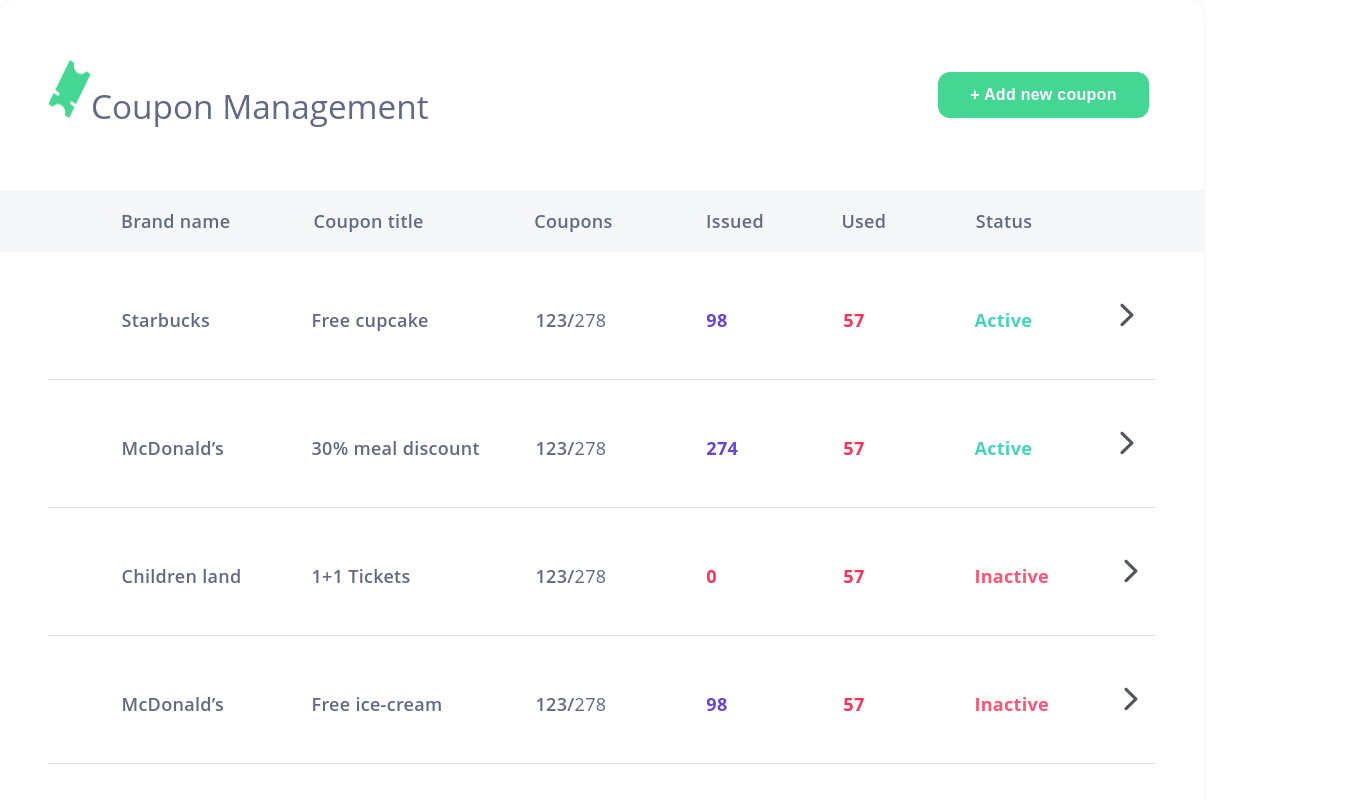
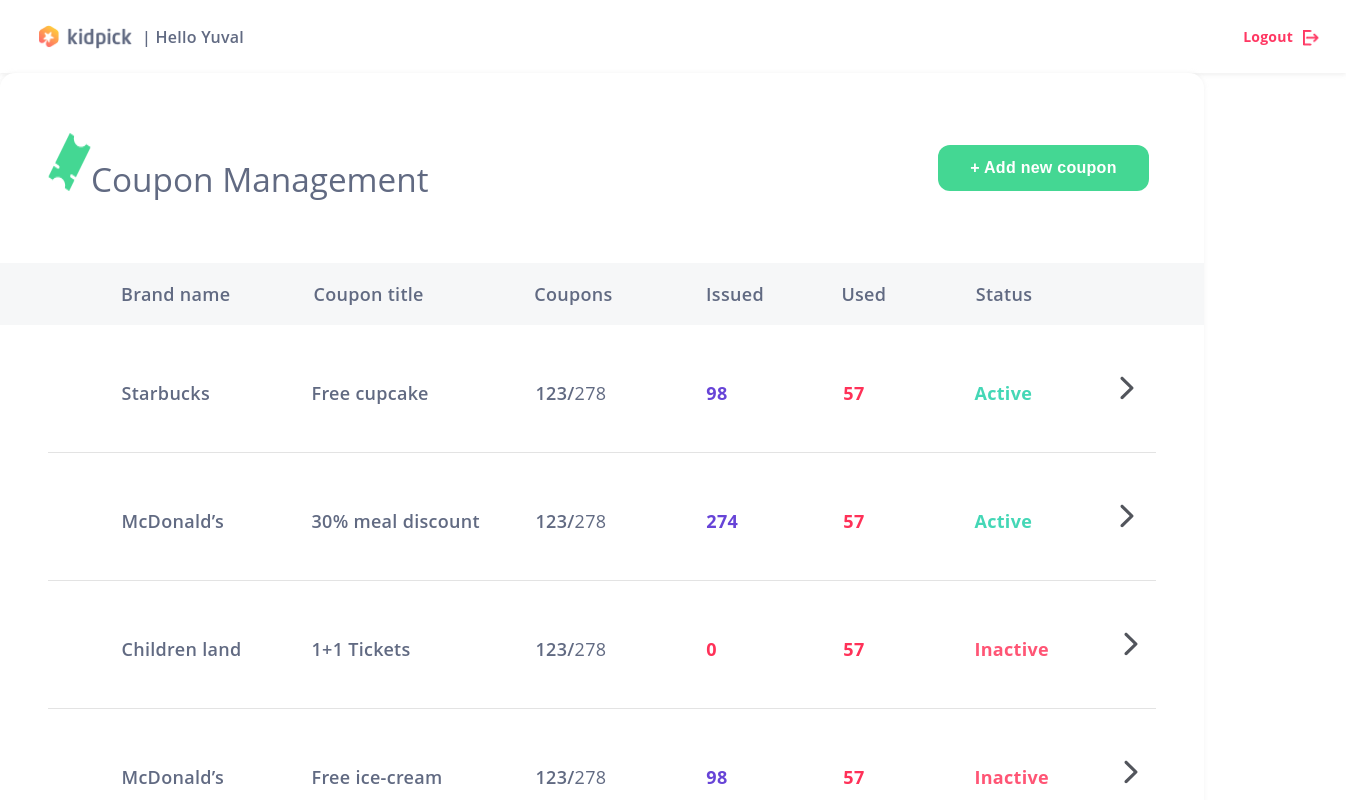
Before and after one commit to Yehuda-Volodin/Coupon-management, a React (Create React App) app in the folder coupon-management/: page / in a window 1280 px wide. Shown: the top 800 px of the page, 1346 px wide, since content can reach past the window. Built offline with nearby package versions, Linux system fonts and the light colour scheme.

Commit message:
TopPanel was added (as a component).

```diff
--- a/coupon-management/src/App.css
+++ b/coupon-management/src/App.css
@@ -1,5 +1,4 @@
 .App {
- /* text-align: center;*/
   font-family: "Open Sans";
   color: #616A82;
 }
--- a/coupon-management/src/components/CouponManagement.js
+++ b/coupon-management/src/components/CouponManagement.js
@@ -1,7 +1,8 @@
-import React, { useState } from 'react'
+import React, { useState } from 'react';
 
 import './CouponManagement.css';
 
+import TopPanel from './TopPanel';
 import MainHeader from './MainHeader';
 import CouponList from './CouponList';
 
@@ -14,10 +15,12 @@
     ]);
 
     return (
+        <>
+            <TopPanel />
             <div className="mainDiv">
                 <MainHeader
                     headerText="Coupon Management"
-                headerStyle={{ "fontSize":"33.32px", "float":"left", "letterSpacing":"-0.01px" }}
+                    headerStyle={{ "fontSize": "33.32px", "float": "left", "letterSpacing": "-0.01px" }}
                     handleClick={setCoupons}
                     coupons={coupons}
                 />
@@ -44,5 +47,6 @@
                 </div>
                 <CouponList coupons={coupons} />
             </div>
+        </>
     )
 }
--- a/coupon-management/src/components/MainHeader.js
+++ b/coupon-management/src/components/MainHeader.js
@@ -1,4 +1,4 @@
-import React from 'react'
+import React from 'react';
 import PropTypes from 'prop-types';
 
 import headerLogo from './headerLogo.png';
@@ -15,10 +15,8 @@
     }
 
     return (
-        <div style={{"marginLeft":"48px", "marginRight":"55px"}}>
-            <div
-                style={props.headerStyle}
-            >
+        <div style={{ "marginLeft":"48px", "marginRight":"55px" }}>
+            <div style={props.headerStyle} >
                 <img
                     src={headerLogo}
                     alt="Header Logo"
@@ -27,10 +25,7 @@
                 />
                 {props.headerText}
             </div>
-
-            <div style={{ "float":"right", "verticalAlign":"bottom"}}>
-                <button
-                    style={{
+            <button style={{
                 "marginTop": "13px",
                 "width": "211px",
                 "height": "46px",
@@ -42,13 +37,13 @@
                 "fontSize": "16px",
                 "letterSpacing": "0.27px",
                 "lineHeight": "22px",
-                        "cursor": "pointer"
+                "cursor": "pointer",
+                "float": "right"
             }}
                 onClick={onClickHandler}
             >
                 + Add new coupon
             </button>
         </div >
-        </div >
     )
 }
--- /dev/null
+++ b/coupon-management/src/components/TopPanel.js
@@ -0,0 +1,52 @@
+import React from 'react';
+
+import kidpickLogo from './kidpickLogo.png';
+import smallRightArrow from './smallRightArrow.png';
+
+export default function TopPanel(props) {
+    return (
+        <div style={{
+            "width": "100%",
+            "height": "73px",
+            "backgroundColor": "white",
+            "boxShadow": "0px 2px 4px rgba(216,216,216,0.37)",
+            "paddingLeft": "39px",
+            "paddingRight": "27px",
+        }}>
+            <img style={{ "marginTop":"24.5px", "float":"left" }}
+                src={kidpickLogo}
+                alt="Kidpick Logo"
+                width="93"
+                height="24"
+            />
+            <div style={{
+                "marginTop": "25.5px",
+                "float": "left",
+                "fontSize": "16px",
+                "fontWeight": "600",
+                "letterSpacing": "0.27px",
+                "lineHeight": "22px",
+                "marginLeft": "10px",
+            }}>
+                | Hello Yuval
+            </div>
+            <img style={{ "float":"right", "marginTop":"29.5px", "marginLeft":"10px" }}
+                src={smallRightArrow}
+                alt="Small Right Arrow"
+                width="16"
+                height="16"
+            />
+            <div style={{
+                "marginTop": "27px",
+                "float": "right",
+                "color": "#FF3863",
+                "fontSize": "14px",
+                "fontWeight": "bold",
+                "letterSpacing": "0.23px",
+                "lineHeight": "19px"
+            }}>
+                Logout
+            </div>
+        </div>
+    )
+}
```
Also changed, not shown: coupon-management/src/components/CouponList.js (+55 -14 lines), coupon-management/src/components/kidpickLogo.png (added), coupon-management/src/components/smallRightArrow.png (added). Lines whose indentation alone changed are shown as unchanged.
